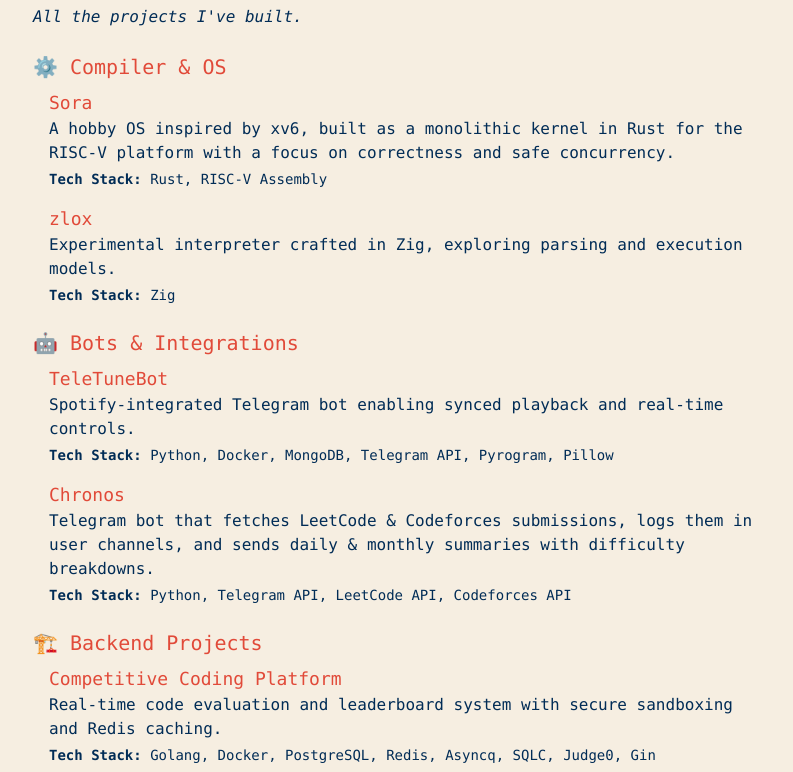
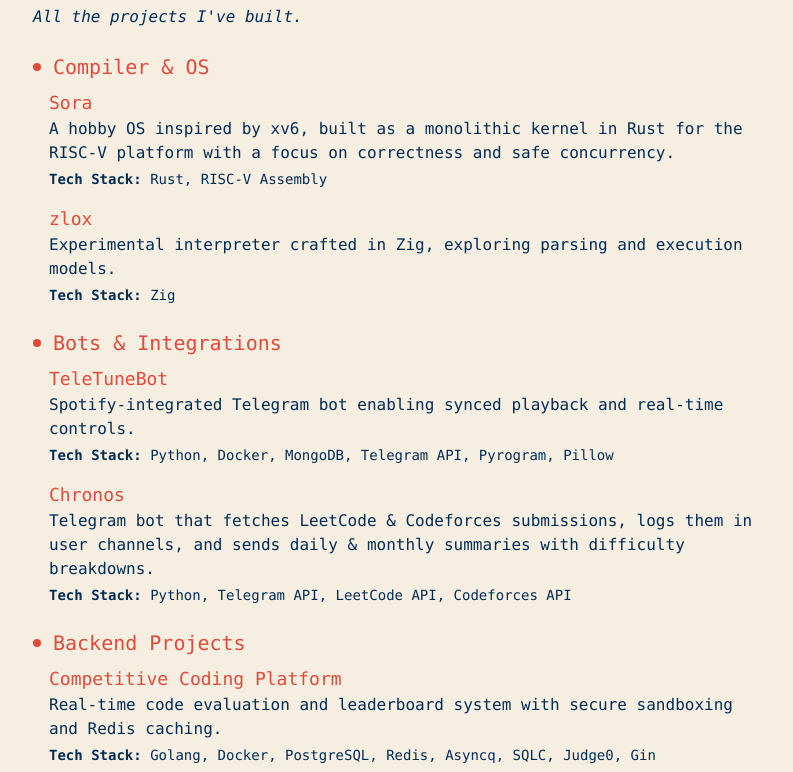
Before and after one commit to sophic00/skygazer, an Astro site: page /projects in a window 1280 px wide. Shown: the part 180-952 px from the top of the page, without its empty margins (239-1032 px from the left). Built offline with nearby package versions, Linux system fonts and the light colour scheme; Astro itself is replaced by a stand-in of ours.

Commit message:
chore: removed emoji from project page

```diff
--- a/src/pages/projects/index.astro
+++ b/src/pages/projects/index.astro
@@ -11,8 +11,9 @@
   <Main pageTitle="Projects" pageDesc="All the projects I've built.">
     <ul>
       <li class="my-6">
-        <h2 class="text-xl font-medium decoration-dashed hover:underline text-accent mb-2">
-          ⚙️ Compiler & OS
+        <h2 class="text-xl font-medium decoration-dashed hover:underline text-accent mb-2 flex items-center gap-3">
+          <span class="w-2 h-2 bg-accent rounded-full"></span>
+          Compiler & OS
         </h2>
         <div class="ml-4 space-y-4">
           <div>
@@ -31,8 +32,9 @@
       </li>
 
       <li class="my-6">
-        <h2 class="text-xl font-medium decoration-dashed hover:underline text-accent mb-2">
-          🤖 Bots & Integrations
+        <h2 class="text-xl font-medium decoration-dashed hover:underline text-accent mb-2 flex items-center gap-3">
+          <span class="w-2 h-2 bg-accent rounded-full"></span>
+          Bots & Integrations
         </h2>
         <div class="ml-4 space-y-4">
           <div>
@@ -53,8 +55,9 @@
       </li>
 
       <li class="my-6">
-        <h2 class="text-xl font-medium decoration-dashed hover:underline text-accent mb-2">
-          🏗️ Backend Projects
+        <h2 class="text-xl font-medium decoration-dashed hover:underline text-accent mb-2 flex items-center gap-3">
+          <span class="w-2 h-2 bg-accent rounded-full"></span>
+          Backend Projects
         </h2>
         <div class="ml-4 space-y-4">
           <div>
```
